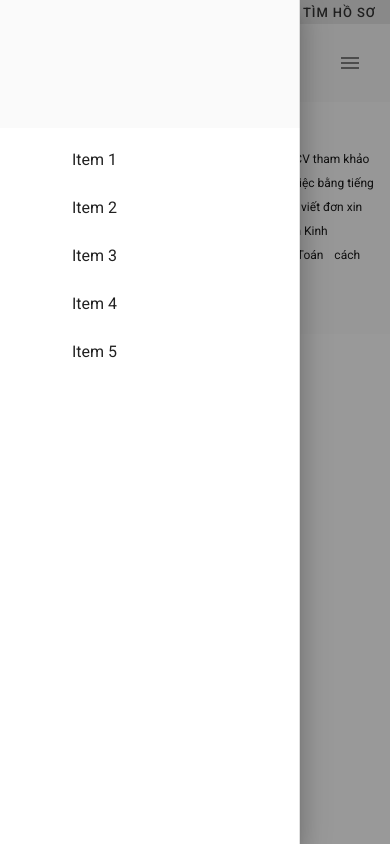
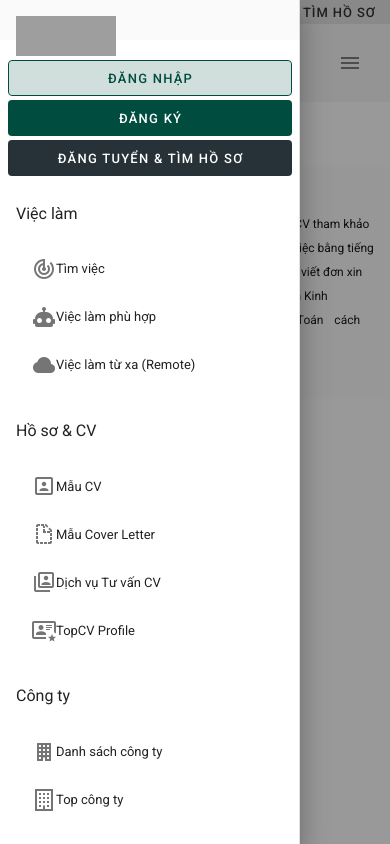
Before and after one commit to tanhuynh4019/cvfree, a Vue app: page /login in a window 390 px wide. Both pictures are taken after a click on the button 350 px from the left and 63 px from the top of the page. Shown: the top 844 px of the page. Built offline with nearby package versions, Linux system fonts and the light colour scheme; grey boxes are pictures that could not be loaded.

Commit message:
update menu mobile and create folder grossnet

```diff
--- a/src/components/Footer.vue
+++ b/src/components/Footer.vue
@@ -1,5 +1,5 @@
 <template>
-  <div>
+  <div class="footer">
     <KeywordSeo />
     <Menu />
     <Bottom />
--- a/src/components/Header.vue
+++ b/src/components/Header.vue
@@ -2,8 +2,8 @@
   <div v-resize="onResize">
     <v-system-bar app v-if="common.headerSub">
       <v-spacer></v-spacer>
-      <v-btn text x-small>Đăng nhập</v-btn>
-      <v-btn text x-small>Đăng ký</v-btn>
+      <v-btn text x-small :to="url.login">Đăng nhập</v-btn>
+      <v-btn text x-small :to="url.signup">Đăng ký</v-btn>
       <v-btn text x-small>Đăng tuyển & tìm hồ sơ</v-btn>
     </v-system-bar>
     <v-app-bar app clipped-right flat height="78">
@@ -49,7 +49,11 @@
                       <div class="card-body">
                         <v-list nav dense>
                           <v-list-item-group color="#004D40">
-                            <v-list-item v-for="(sub, i) in menu.list" :key="i" :to="sub.link">
+                            <v-list-item
+                              v-for="(sub, i) in menu.list"
+                              :key="i"
+                              :to="sub.link"
+                            >
                               <v-list-item-icon>
                                 <v-icon v-text="sub.icon"></v-icon>
                               </v-list-item-icon>
@@ -90,8 +94,8 @@
 
       <v-responsive max-width="500">
         <div class="float-right" v-if="common.user">
-          <v-btn depressed outlined color="#004D40"> Đăng nhập </v-btn>
-          <v-btn depressed dark color="#004D40" class="ml-1"> Đăng ký </v-btn>
+          <v-btn :to="url.login" depressed outlined color="#004D40"> Đăng nhập </v-btn>
+          <v-btn :to="url.signup" depressed dark color="#004D40" class="ml-1"> Đăng ký </v-btn>
           <v-btn depressed dark color="#263238" class="ml-1">
             Đăng tuyển & tìm hồ sơ
           </v-btn>
@@ -103,15 +107,52 @@
     </v-app-bar>
 
     <v-navigation-drawer v-model="drawer" app width="300">
-      <v-sheet color="grey lighten-5" height="128" width="100%"></v-sheet>
+      <v-sheet color="grey lighten-5" height="40" width="100%">
+        <div class="p-3">
+          <a>
+            <img
+              width="100px"
+              height="40"
+              src="https://www.topcv.vn/v3/images/topcv-logo-4.png?v=1.0.1"
+            />
+          </a>
+        </div>
+      </v-sheet>
 
-      <v-list class="pl-14" shaped>
-        <v-list-item v-for="n in 5" :key="n" link>
+
+      <div class="p-2 mt-3">
+        <v-btn :to="url.login" class="w-100" depressed outlined color="#004D40">
+          Đăng nhập
+        </v-btn>
+        <v-btn :to="url.signup" class="w-100 mt-1" depressed dark color="#004D40">
+          Đăng ký
+        </v-btn>
+        <v-btn class="w-100 mt-1" depressed dark color="#263238">
+          Đăng tuyển & tìm hồ sơ
+        </v-btn>
+      </div>
+
+      <v-list shaped>
+        <v-list-item v-for="(menu, i) in menus" :key="i" link :to="menu.link">
           <v-list-item-content>
-            <v-list-item-title>Item {{ n }}</v-list-item-title>
+            <v-list-item-title>{{ menu.name }}</v-list-item-title>
+            <v-list shaped class="mt-3">
+              <v-list-item
+                v-for="(sub, j) in menu.list"
+                :key="j"
+                link
+                :to="sub.link"
+              >
+                <v-list-item-content>
+                  <v-list-item-title>
+                  <v-icon>{{sub.icon}}</v-icon><span class="mt-1">{{ sub.name }}</span></v-list-item-title>
+                </v-list-item-content>
+              </v-list-item>
+            </v-list>
           </v-list-item-content>
         </v-list-item>
       </v-list>
+
     </v-navigation-drawer>
   </div>
 </template>
@@ -121,6 +162,10 @@
   name: "Header",
   data() {
     return {
+      url: {
+        login: '/login',
+        signup: '/sign-up'
+      },
       drawer: false,
       windowSize: {
         x: 0,
@@ -143,7 +188,7 @@
               name: "Tìm việc",
               icon: "mdi-radar",
               status: null,
-              link: "/viec-lam"
+              link: "/viec-lam",
             },
             {
               name: "Việc làm phù hợp",
@@ -154,7 +199,7 @@
               name: "Việc làm từ xa (Remote)",
               icon: "mdi-cloud",
               status: null,
-              link: '/viec-lam-remote'
+              link: "/viec-lam-remote",
             },
           ],
         },
@@ -166,7 +211,7 @@
             {
               name: "Mẫu CV",
               icon: "mdi-account-box-outline",
-              link: '/mau-cv'
+              link: "/mau-cv",
             },
             {
               name: "Mẫu Cover Letter",
@@ -185,12 +230,12 @@
         {
           name: "Công ty",
           active: false,
-          link: '/cong-ty',
+          link: "/cong-ty",
           list: [
             {
               name: "Danh sách công ty",
               icon: "mdi-office-building",
-              link: '/cong-ty'
+              link: "/cong-ty",
             },
             {
               name: "Top công ty",
@@ -210,7 +255,7 @@
             {
               name: "Trắc nghiệm tính cách MBTI",
               icon: "mdi-message-text",
-              link: '/trac-nghiem-tinh-cach-mbti'
+              link: "/trac-nghiem-tinh-cach-mbti",
             },
             {
               name: "Trắc nghiệm MI",
@@ -225,11 +270,12 @@
             {
               name: "Tính lương GROSS - NET",
               icon: "mdi-calculator-variant",
+              link: '/tinh-luong-gross-net'
             },
             {
               name: "Tính Bảo hiểm thất nghiệp",
               icon: "mdi-calculator-variant",
-              link: '/cong-cu-tinh-muc-huong-bao-hiem-that-nghiep'
+              link: "/cong-cu-tinh-muc-huong-bao-hiem-that-nghiep",
             },
             {
               name: "Mobile App TopCV",
--- a/src/router/index.js
+++ b/src/router/index.js
@@ -1,14 +1,29 @@
 import Vue from 'vue'
 import VueRouter from 'vue-router'
+
 import Home from '../views/Home.vue'
+//! Companies
+import Companies from '../views/Companies/Companies.vue';
+
+//! Cvs
+import CV from '../views/CVs/CV.vue';
+
+//! Jobs
 import Job from '../views/Job.vue'
+import DetailsJob from '../views/Jobs/DetailsJob.vue';
 import RemoteJob from '../views/Jobs/RemoteJob.vue';
-import Companies from '../views/Companies/Companies.vue'
+
+//! Career Development
+import MI from '../views/CareerDevelopment/MI.vue';
 import MBTI from '../views/CareerDevelopment/MBTI.vue';
-import DetailsJob from '../views/Jobs/DetailsJob.vue';
-import MI from '../views/CareerDevelopment/MI.vue';
+
+//! Tools
 import BHTN from '../views/Tools/BHTN.vue';
-import CV from '../views/CVs/CV.vue';
+import GrossNet from '../views/Tools/GrossNet.vue';
+
+//!Users
+import Login from '../views/Users/Login.vue';
+import Signup from '../views/Users/SingUp.vue';
 
 Vue.use(VueRouter)
 
@@ -58,6 +73,21 @@
         component: CV
     },
     {
+        path: '/login',
+        name: 'Login',
+        component: Login
+    },
+    {
+        path: '/sign-up',
+        name: 'Signup',
+        component: Signup
+    },
+    {
+        path: '/tinh-luong-gross-net',
+        name: 'GrossNet',
+        component: GrossNet
+    },
+    {
         path: '/about',
         name: 'About',
         // route level code-splitting
--- /dev/null
+++ b/src/views/Tools/GrossNet.vue
@@ -0,0 +1,17 @@
+<template>
+  <div>
+      <v-container>
+          <h1>gross-net</h1>
+      </v-container>
+  </div>
+</template>
+
+<script>
+export default {
+    name: 'GrossNet'
+}
+</script>
+
+<style>
+
+</style>
--- /dev/null
+++ b/src/views/Users/Login.vue
@@ -0,0 +1,16 @@
+<template>
+  <div>
+    <v-container>
+      <h1>Login</h1>
+    </v-container>
+  </div>
+</template>
+
+<script>
+export default {
+  name: "Login",
+};
+</script>
+
+<style scoped>
+</style>
--- /dev/null
+++ b/src/views/Users/SingUp.vue
@@ -0,0 +1,17 @@
+<template>
+  <div>
+      <v-container>
+          <h1>SignUp</h1>
+      </v-container>
+  </div>
+</template>
+
+<script>
+export default {
+    name: 'SignUp',
+}
+</script>
+
+<style>
+
+</style>
```
